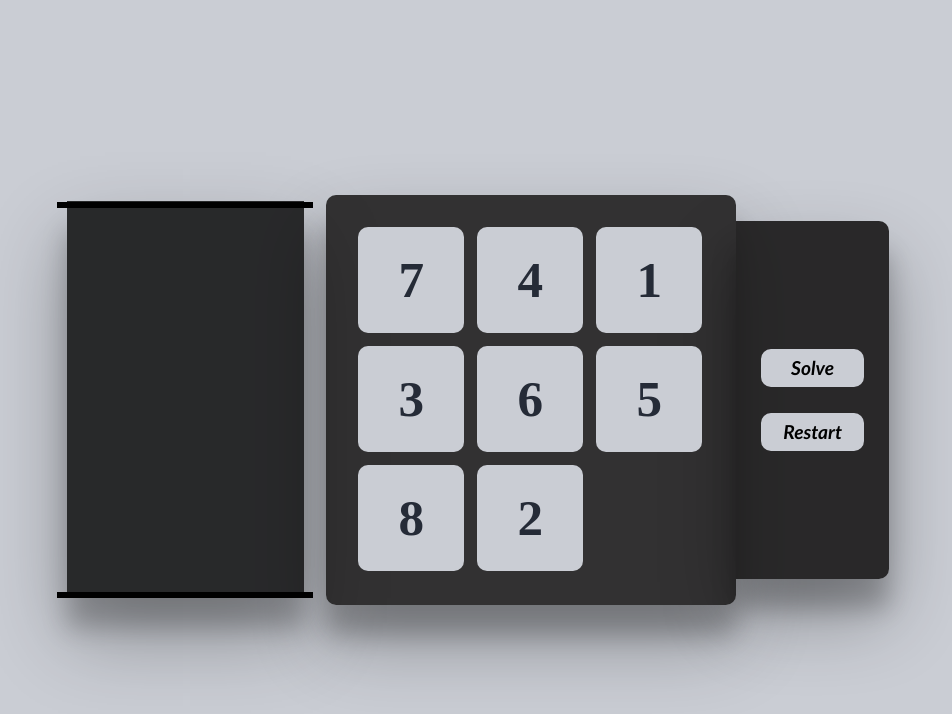
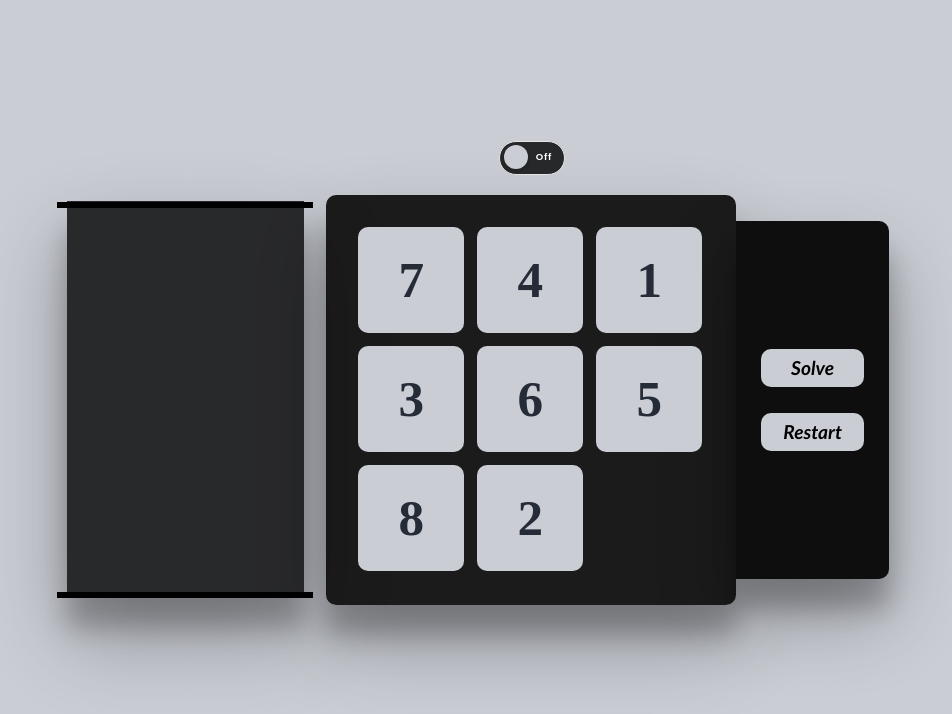
Before and after one commit to RC074/puzzle-game, a React (Create React App) app: page / in a window 1280 px wide. Both pictures are taken after a click on the button "START". Shown: the top 714 px of the page, without its empty margins (109-1061 px from the left). Built offline with nearby package versions, Linux system fonts and the light colour scheme.

Commit message:
added solving feature, dark mode, and restart feature

```diff
--- a/src/App.tsx
+++ b/src/App.tsx
@@ -5,15 +5,18 @@ import Generator from "./utils/Generator";
 
 import Board from "./components/Board/Board";
 import Records from "./components/Records/Records";
-import Functions from './components/Functions/Functions';
+import Functions from "./components/Functions/Functions";
 
 import "./body.css";
+import "./toggle.css";
 import styled from "./App.module.css";
 
 interface AppState {
   board: number[][];
   isPlaying: boolean;
-  isSolving: boolean;
+  isInitial: boolean;
+  showPanel: boolean;
+  bodyColor: boolean;
 }
 
 class App extends React.Component<{}, AppState> {
@@ -21,45 +24,86 @@ class App extends React.Component<{}, AppState> {
     board: [
       [1, 2, 3],
       [4, 5, 6],
-      [7, 8, 9]
+      [7, 8, 9],
     ],
     isPlaying: false,
-    isSolving: false,
+    isInitial: true,
+    showPanel: false,
+    bodyColor: false,
+  };
+
+  componentDidMount() {
+    let new_pz = new Generator(8).make();
+    this.setState({ board: new_pz });
   }
 
-  componentDidMount() {
-    let new_pz = new Generator(8).make()
-    this.setState({board: new_pz})
-  }
+  restart = () => {
+    let new_pz = new Generator(8).make();
+    this.setState({ board: new_pz });
+    this.toggleInitialState(false);
+  };
 
-  togglePlayingState = () => {
-    this.setState({isPlaying: !this.state.isPlaying})
-  }
+  toggleInitialState = (bool: boolean) => {
+    this.setState({ isInitial: !this.state.isInitial });
+    this.togglePanel(bool);
+  };
 
-  handleSwapTiles = (col : number, row : number, col2 : number, row2 : number) => {
+  togglePanel = (bool: boolean) => {
+    this.setState({ showPanel: bool });
+  };
+
+  toggleBodyColor = () => {
+    this.setState({ bodyColor: !this.state.bodyColor });
+    document.body.style.background = this.state.bodyColor ? "#cacdd4" : "#27282a";
+  };
+
+  handleSwapTiles = (col: number, row: number, col2: number, row2: number) => {
     let tempBoard = this.state.board;
     [tempBoard[col][row], tempBoard[col2][row2]] = [tempBoard[col2][row2], tempBoard[col][row]];
-    this.setState({board: tempBoard});
-  }
+    this.setState({ board: tempBoard });
+  };
 
   handleSolve = () => {
-    this.setState({isSolving: true});
-  }
+    this.setState({ isPlaying: true });
+  };
+
+  handleFinishedSolving = () => {
+    this.setState({ isPlaying: false });
+  };
 
   render() {
     return (
       <div>
-        {!this.state.isPlaying ? <button className={styled.start} onClick={this.togglePlayingState} >START</button> : ''}
-        <Records />
-        <Functions
-          isPlaying={this.state.isPlaying}
-          isSolving={this.handleSolve}
-        />
-        <Board
-          board={this.state.board}
-          swap={(col, row, col2, row2) => this.handleSwapTiles(col, row, col2, row2)}
-          isSolving={this.state.isSolving}
-        />
+        <div>
+          {this.state.isInitial ? (
+            <button className={styled.start} onClick={() => this.toggleInitialState(true)}>
+              START
+            </button>
+          ) : (
+            ""
+          )}
+          <Records />
+          <Functions showPanel={this.state.showPanel} isSolving={this.handleSolve} restart={this.restart} />
+          <Board
+            board={this.state.board}
+            swap={(col, row, col2, row2) => this.handleSwapTiles(col, row, col2, row2)}
+            isPlaying={this.state.isPlaying}
+            showPanel={(bool) => this.togglePanel(bool)}
+            toggleInitialState={(bool) => this.toggleInitialState(bool)}
+            finishedSolving={this.handleFinishedSolving}
+          />
+        </div>
+        <div className="toggle-wrapper">
+          <input
+            id="provideMuffins"
+            name="provideMuffins"
+            className="toggle"
+            type="checkbox"
+            onChange={this.toggleBodyColor}
+          />
+          <label htmlFor="provideMuffins" className="toggle--label"></label>
+          <div className="foux-toggle"></div>
+        </div>
       </div>
     );
   }
--- a/src/components/Board/Board.module.css
+++ b/src/components/Board/Board.module.css
@@ -1,12 +1,12 @@
 .board {
-  background: rgba(22, 21, 21, 0.842);
+  background: rgba(15, 14, 14, 0.932);
   height: 32vw;
   width: 32vw;
   border-radius: 10px;
   color: #252b37;
   display: flex;
   justify-content: center;
-  box-shadow: 0 38px 76px rgba(0,0,0,0.30), 0 30px 24px rgba(0,0,0,0.22);
+  box-shadow: 0 38px 76px rgba(0, 0, 0, 0.3), 0 30px 24px rgba(0, 0, 0, 0.22);
 }
 
 .rows {
--- a/src/components/Board/Board.tsx
+++ b/src/components/Board/Board.tsx
@@ -1,5 +1,5 @@
-import React, { useState, useEffect } from "react";
-import CSS from 'csstype';
+import React, { useState, useEffect, useCallback } from "react";
+import CSS from "csstype";
 
 import Solver from "../../utils/Solver";
 import Generator from "../../utils/Generator";
@@ -7,105 +7,98 @@ import Puzzle from "../../utils/Puzzle";
 
 import styled from "./Board.module.css";
 
-
 type BoardProps = {
   board: number[][];
   swap: (col: number, row: number, col2: number, row2: number) => void;
-  isSolving: boolean;
+  isPlaying: boolean;
+  showPanel: (bool: boolean) => void;
+  finishedSolving: () => void;
+  toggleInitialState: (bool: boolean) => void;
 };
 
 const timeOut = (ms: number) => {
-  return new Promise(resolve => setTimeout(resolve, ms));
-}
+  return new Promise((resolve) => setTimeout(resolve, ms));
+};
 
-const Board: React.FC<BoardProps> = ({board, swap, isSolving}) => {
-
+const Board: React.FC<BoardProps> = ({ board, swap, isPlaying, showPanel, finishedSolving, toggleInitialState }) => {
   const [isClickable, setIsClickable] = useState(true);
   const [inSolvingProcess, setInSolvingProcess] = useState(false);
 
-  const [tileStyle, setTileStyle] = useState(
-    [
-      0,
-      0,
-      0,
-      0,
-      0,
-      0,
-      0,
-      0,
-      0,
-    ]
-  )
+  const [tileStyle, setTileStyle] = useState([0, 0, 0, 0, 0, 0, 0, 0, 0]);
+
+  const commandsLoader = useCallback(
+    async (sequence: string) => {
+      for (let i = 0; i < sequence.length; i++) {
+        let [y, x] = findTile(0);
+        if (sequence[i] === "u") y--;
+        if (sequence[i] === "d") y++;
+        if (sequence[i] === "r") x++;
+        if (sequence[i] === "l") x--;
+        handleTileClick(y, x);
+        await timeOut(500);
+      }
+      finishedSolving();
+      setInSolvingProcess(false);
+    },
+    [board]
+  );
 
   useEffect(() => {
-    if (isSolving && !inSolvingProcess) {
-      console.log(isSolving);
+    if (isPlaying && !inSolvingProcess) {
       let pz = new Solver(8, board);
-      commandsLoader(pz.AStar())
+      commandsLoader(pz.AStar());
       setInSolvingProcess(true);
+      showPanel(false);
     }
-  })
+  }, [isPlaying, inSolvingProcess, showPanel, commandsLoader, board]);
 
-  const commandsLoader = async (sequence : string) => {
-    for (let i = 0; i < sequence.length; i++) {
-      let [y, x] = findTile(0);
-      if (sequence[i] === 'u') y--;
-      if (sequence[i] === 'd') y++;
-      if (sequence[i] === 'r') x++;
-      if (sequence[i] === 'l') x--;
-      handleTileClick(y, x);
-      await timeOut(500);
-    }
-  }
+  const swapTiles = (col: number, row: number, col2: number, row2: number) => {
+    swap(col, row, col2, row2);
+  };
 
-  const swapTiles = (col : number, row : number, col2 : number, row2 : number) => {
-    swap(col, row, col2, row2);
-  }
+  const findTile = (tile: number) => {
+    let tempBoard = new Puzzle(8, board);
+    return tempBoard.findTile(tile, board);
+  };
 
-  const findTile = (tile : number) => {
-    let tempBoard = new Puzzle(8, board);
-    return tempBoard.findTile(tile, board)
-  }
-
-  const isSwappable = (col : number, row : number) => {
+  const isSwappable = (col: number, row: number) => {
     let [y, x] = findTile(0);
     if (y === col && Math.abs(x - row) === 1) return true;
     if (x === row && Math.abs(y - col) === 1) return true;
     return false;
-  }
+  };
 
-  const getStyle = (n : number) => {
+  const getStyle = (n: number) => {
     interface Dict {
       [key: string]: string;
     }
     let styles: Dict = {};
     if (tileStyle[n] === 0) {
-      styles = {left: '0vw', right: '0vw', top: '0vw', bottom: '0vw'};
+      styles = { left: "0vw", right: "0vw", top: "0vw", bottom: "0vw" };
     }
     if (tileStyle[n] === 3) {
-      styles = {bottom: '9.3vw', transition: 'bottom 0.5s'};
+      styles = { bottom: "9.3vw", transition: "bottom 0.5s" };
     }
     if (tileStyle[n] === 4) {
-      styles = {top: '9.3vw', transition: 'top 0.5s'};
+      styles = { top: "9.3vw", transition: "top 0.5s" };
     }
     if (tileStyle[n] === 2) {
-      styles = {right: '9.3vw', transition: 'right 0.5s'};
+      styles = { right: "9.3vw", transition: "right 0.5s" };
     }
     if (tileStyle[n] === 1) {
-      styles = {left: '9.3vw',  transition: 'left 0.5s'};
+      styles = { left: "9.3vw", transition: "left 0.5s" };
     }
     if (n === 0) {
-      styles['background'] = 'transparent';
+      styles["background"] = "transparent";
     }
     return styles;
-  }
+  };
 
-  const handleTileClick = (col : number, row : number) => {
+  const handleTileClick = (col: number, row: number) => {
     if (!isClickable) return;
     if (isSwappable(col, row)) {
-
       let [y, x] = findTile(0);
-      let tempTileStyle = [...tileStyle]
+      let tempTileStyle = [...tileStyle];
 
       if (y === col && x > row) {
         tempTileStyle[0] = 2;
@@ -127,35 +120,54 @@ const Board: React.FC<BoardProps> = ({board, swap, isSolving}) => {
       setTileStyle([...tempTileStyle]);
       setIsClickable(false);
       setTimeout(() => {
-        setTileStyle([
-          0,
-          0,
-          0,
-          0,
-          0,
-          0,
-          0,
-          0,
-          0,
-        ])
+        setTileStyle([0, 0, 0, 0, 0, 0, 0, 0, 0]);
         swapTiles(col, row, y, x);
+        console.log(board);
+        if (
+          JSON.stringify(board) ===
+          JSON.stringify([
+            [1, 2, 3],
+            [4, 5, 6],
+            [7, 8, 0],
+          ])
+        ) {
+          toggleInitialState(false);
+        }
         setIsClickable(true);
-      }, 500)
+      }, 500);
     }
-  }
+  };
 
   return (
     <div className={styled.board}>
       <ul className={styled.rows}>
-        <li className={styled.tiles} style={getStyle(board[0][0])} onClick={() => handleTileClick(0, 0)}>{board[0][0] === 0 ? '' : board[0][0]}</li>
-        <li className={styled.tiles} style={getStyle(board[0][1])} onClick={() => handleTileClick(0, 1)}>{board[0][1] === 0 ? '' : board[0][1]}</li>
-        <li className={styled.tiles} style={getStyle(board[0][2])} onClick={() => handleTileClick(0, 2)}>{board[0][2] === 0 ? '' : board[0][2]}</li>
-        <li className={styled.tiles} style={getStyle(board[1][0])} onClick={() => handleTileClick(1, 0)}>{board[1][0] === 0 ? '' : board[1][0]}</li>
-        <li className={styled.tiles} style={getStyle(board[1][1])} onClick={() => handleTileClick(1, 1)}>{board[1][1] === 0 ? '' : board[1][1]}</li>
-        <li className={styled.tiles} style={getStyle(board[1][2])} onClick={() => handleTileClick(1, 2)}>{board[1][2] === 0 ? '' : board[1][2]}</li>
-        <li className={styled.tiles} style={getStyle(board[2][0])} onClick={() => handleTileClick(2, 0)}>{board[2][0] === 0 ? '' : board[2][0]}</li>
-        <li className={styled.tiles} style={getStyle(board[2][1])} onClick={() => handleTileClick(2, 1)}>{board[2][1] === 0 ? '' : board[2][1]}</li>
-        <li className={styled.tiles} style={getStyle(board[2][2])} onClick={() => handleTileClick(2, 2)}>{board[2][2] === 0 ? '' : board[2][2]}</li>
+        <li className={styled.tiles} style={getStyle(board[0][0])} onClick={() => handleTileClick(0, 0)}>
+          {board[0][0] === 0 ? "" : board[0][0]}
+        </li>
+        <li className={styled.tiles} style={getStyle(board[0][1])} onClick={() => handleTileClick(0, 1)}>
+          {board[0][1] === 0 ? "" : board[0][1]}
+        </li>
+        <li className={styled.tiles} style={getStyle(board[0][2])} onClick={() => handleTileClick(0, 2)}>
+          {board[0][2] === 0 ? "" : board[0][2]}
+        </li>
+        <li className={styled.tiles} style={getStyle(board[1][0])} onClick={() => handleTileClick(1, 0)}>
+          {board[1][0] === 0 ? "" : board[1][0]}
+        </li>
+        <li className={styled.tiles} style={getStyle(board[1][1])} onClick={() => handleTileClick(1, 1)}>
+          {board[1][1] === 0 ? "" : board[1][1]}
+        </li>
+        <li className={styled.tiles} style={getStyle(board[1][2])} onClick={() => handleTileClick(1, 2)}>
+          {board[1][2] === 0 ? "" : board[1][2]}
+        </li>
+        <li className={styled.tiles} style={getStyle(board[2][0])} onClick={() => handleTileClick(2, 0)}>
+          {board[2][0] === 0 ? "" : board[2][0]}
+        </li>
+        <li className={styled.tiles} style={getStyle(board[2][1])} onClick={() => handleTileClick(2, 1)}>
+          {board[2][1] === 0 ? "" : board[2][1]}
+        </li>
+        <li className={styled.tiles} style={getStyle(board[2][2])} onClick={() => handleTileClick(2, 2)}>
+          {board[2][2] === 0 ? "" : board[2][2]}
+        </li>
       </ul>
     </div>
   );
--- a/src/components/Functions/Functions.module.css
+++ b/src/components/Functions/Functions.module.css
@@ -3,14 +3,14 @@
   height: 28vw;
   width: 12vw;
   left: 66vw;
-  background-color:  rgba(22, 21, 21, 0.89);
+  background-color: rgb(15, 14, 14);
   top: 0;
   bottom: 0;
   margin-left: 0;
   margin: auto;
   border-top-right-radius: 10px;
   border-bottom-right-radius: 10px;
-  box-shadow: 0 38px 76px rgba(0,0,0,0.30), 0 30px 24px rgba(0,0,0,0.22);
+  box-shadow: 0 38px 76px rgba(0, 0, 0, 0.3), 0 30px 24px rgba(0, 0, 0, 0.22);
   transition: width 0.7s;
   text-align: center;
 }
@@ -29,13 +29,13 @@
   font-style: italic;
   font-weight: 700;
   outline: none;
-  border: 0.3vw solid  #cacdd4;
+  border: 0.3vw solid #cacdd4;
   transition: all 0.5s;
 }
 
 .btn:hover {
   cursor: pointer;
   background-color: transparent;
-  color:  #cacdd4;
+  color: #cacdd4;
   box-shadow: 0px 0px 10px 0px rgb(0, 0, 0), 0px 0px 10px 0px rgb(0, 0, 0);
 }
--- a/src/components/Functions/Functions.tsx
+++ b/src/components/Functions/Functions.tsx
@@ -1,48 +1,59 @@
-import React, { useState, useEffect } from 'react'
+import React, { useState, useEffect } from "react";
 
-import styled from './Functions.module.css'
+import styled from "./Functions.module.css";
 
 interface FunctionsProps {
-  isPlaying: boolean;
+  showPanel: boolean;
   isSolving: () => void;
+  restart: () => void;
 }
 
 const timeOut = (ms: number) => {
-  return new Promise(resolve => setTimeout(resolve, ms));
-}
+  return new Promise((resolve) => setTimeout(resolve, ms));
+};
 
-const Functions: React.FC<FunctionsProps> = ({isPlaying, isSolving}) => {
-
+const Functions: React.FC<FunctionsProps> = ({ showPanel, isSolving, restart }) => {
   const [btnVisibility, setBtnVisibility] = useState(false);
   const [menuWidth, setMenuWidth] = useState(false);
 
   useEffect(() => {
     const toggleVisibility = async () => {
-      if (isPlaying === true) {
+      if (showPanel === true) {
         await timeOut(300);
       }
-      setBtnVisibility(isPlaying ? true : false);
-    }
+      setBtnVisibility(showPanel ? true : false);
+    };
     const toggleMenuWidth = async () => {
-      if (isPlaying !== true) {
+      if (showPanel !== true) {
         await timeOut(500);
       }
-      setMenuWidth(isPlaying ? true : false);
-    }
+      setMenuWidth(showPanel ? true : false);
+    };
     toggleVisibility();
     toggleMenuWidth();
-  })
+  });
 
   const handleSolve = () => {
     isSolving();
-  }
+  };
+
+  const handleRestart = () => {
+    restart();
+  };
 
   return (
-    <div className={styled.container} style={{width: menuWidth ? '12vw' : '0'}}>
-      <button className={styled.btn} onClick={handleSolve} style={{visibility: btnVisibility ? 'visible' : 'hidden'}}>Solve</button>
-      <button className={styled.btn} style={{visibility: btnVisibility ? 'visible' : 'hidden'}}>Restart</button>
+    <div className={styled.container} style={{ width: menuWidth ? "12vw" : "0" }}>
+      <button className={styled.btn} onClick={handleSolve} style={{ visibility: btnVisibility ? "visible" : "hidden" }}>
+        Solve
+      </button>
+      <button
+        className={styled.btn}
+        onClick={handleRestart}
+        style={{ visibility: btnVisibility ? "visible" : "hidden" }}>
+        Restart
+      </button>
     </div>
-  )
-}
+  );
+};
 
 export default Functions;
--- /dev/null
+++ b/src/toggle.css
@@ -0,0 +1,92 @@
+.toggle-wrapper {
+  position: absolute;
+  margin: auto;
+  left: 0;
+  right: 0;
+  bottom: 38vw;
+  top: 0;
+  width: 5vw;
+  height: 2.5vw;
+  font-family: sans-serif;
+  font-size: 0.75vw;
+  font-weight: 100;
+}
+.toggle {
+  display: none;
+}
+.foux-toggle {
+  position: relative;
+  width: 5vw;
+  height: 2.5vw;
+  border-radius: 2.5vw;
+  margin: 0;
+  border-width: 1px;
+  border-style: solid;
+  border-color: #e4e4e4;
+  background-color: #27282a;
+  transition: background-color 0.2s cubic-bezier(0.34, 0.93, 0.85, 0.91);
+}
+.foux-toggle:before {
+  content: "";
+  position: absolute;
+  top: 0.25vw;
+  left: 0.3125vw;
+  display: block;
+  width: 1.875vw;
+  height: 1.875vw;
+  border-radius: 1.875vw;
+  background-color: #cacdd4;
+  box-shadow: 0 2px 4px 0 rgba(0, 0, 0, 0.2);
+  transition: left 0.2s cubic-bezier(0.34, 0.93, 0.85, 0.91);
+}
+
+.toggle:checked ~ .foux-toggle {
+  border-color: #cacdd4;
+  background-color: #cacdd4;
+}
+.toggle:checked ~ .foux-toggle:before {
+  left: 2.75vw;
+  background-color: #27282a;
+}
+.toggle--label:before,
+.toggle--label:after {
+  position: absolute;
+  top: 0;
+  bottom: 0;
+  transition: opacity 0.1s linear;
+}
+.toggle--label {
+  position: absolute;
+  top: 0;
+  right: 0;
+  bottom: 0;
+  left: 0;
+  text-align: center;
+  line-height: 2.5vw;
+  cursor: pointer;
+  z-index: 10;
+  letter-spacing: 0.0625vw;
+}
+.toggle--label:before {
+  font-weight: 600;
+  content: "On";
+  right: 40%;
+  left: 0;
+  opacity: 0;
+}
+.toggle:checked + .toggle--label:before {
+  opacity: 1;
+}
+.toggle--label:after {
+  font-weight: 600;
+  content: "Off";
+  position: absolute;
+  color: white;
+  right: 0;
+  left: 40%;
+  opacity: 1;
+}
+.toggle:checked + .toggle--label:after {
+  opacity: 0;
+  transition-duration: 0.05s;
+}
```
Also changed, not shown: src/App.module.css (line endings or trailing spaces).
